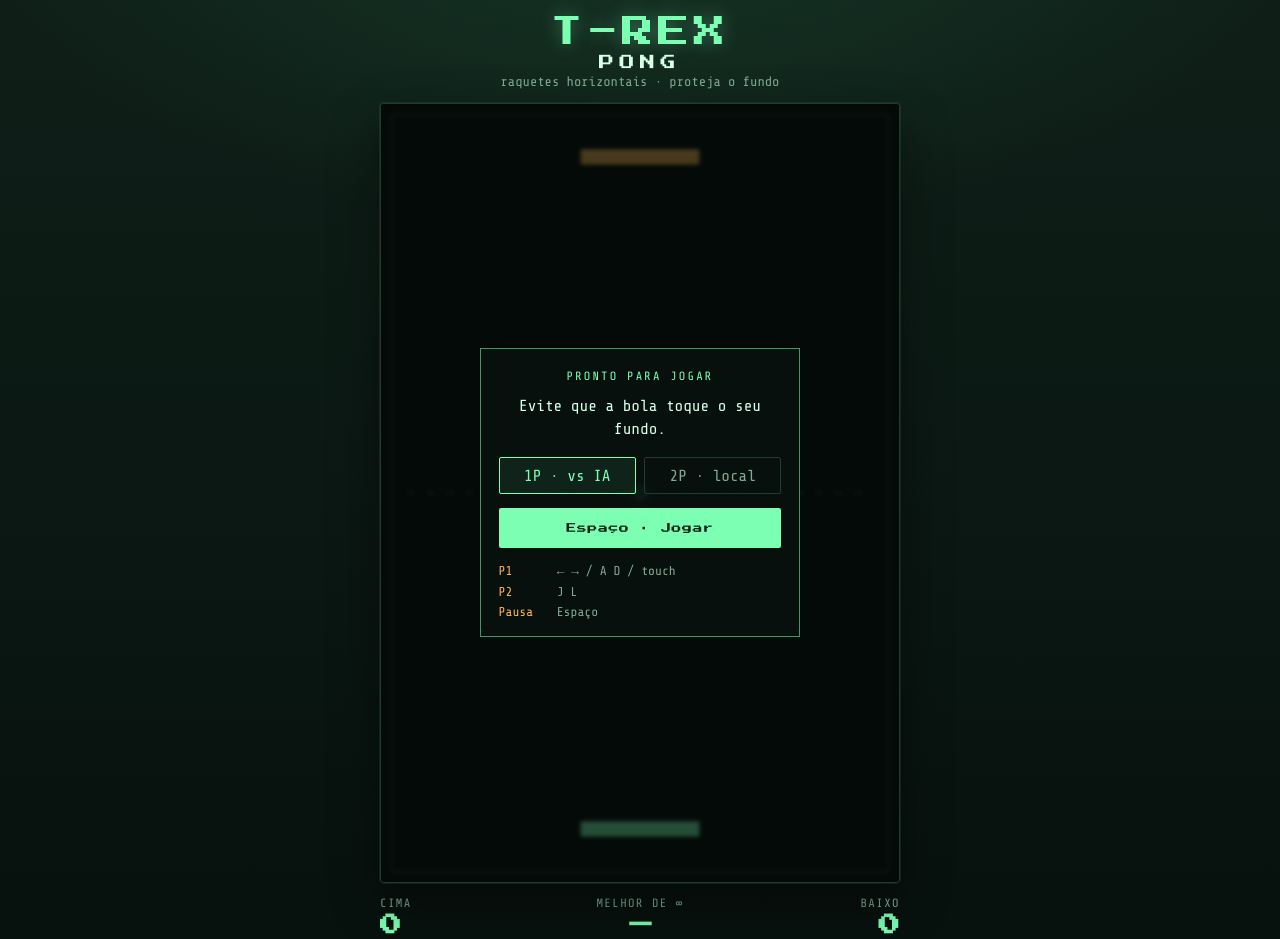
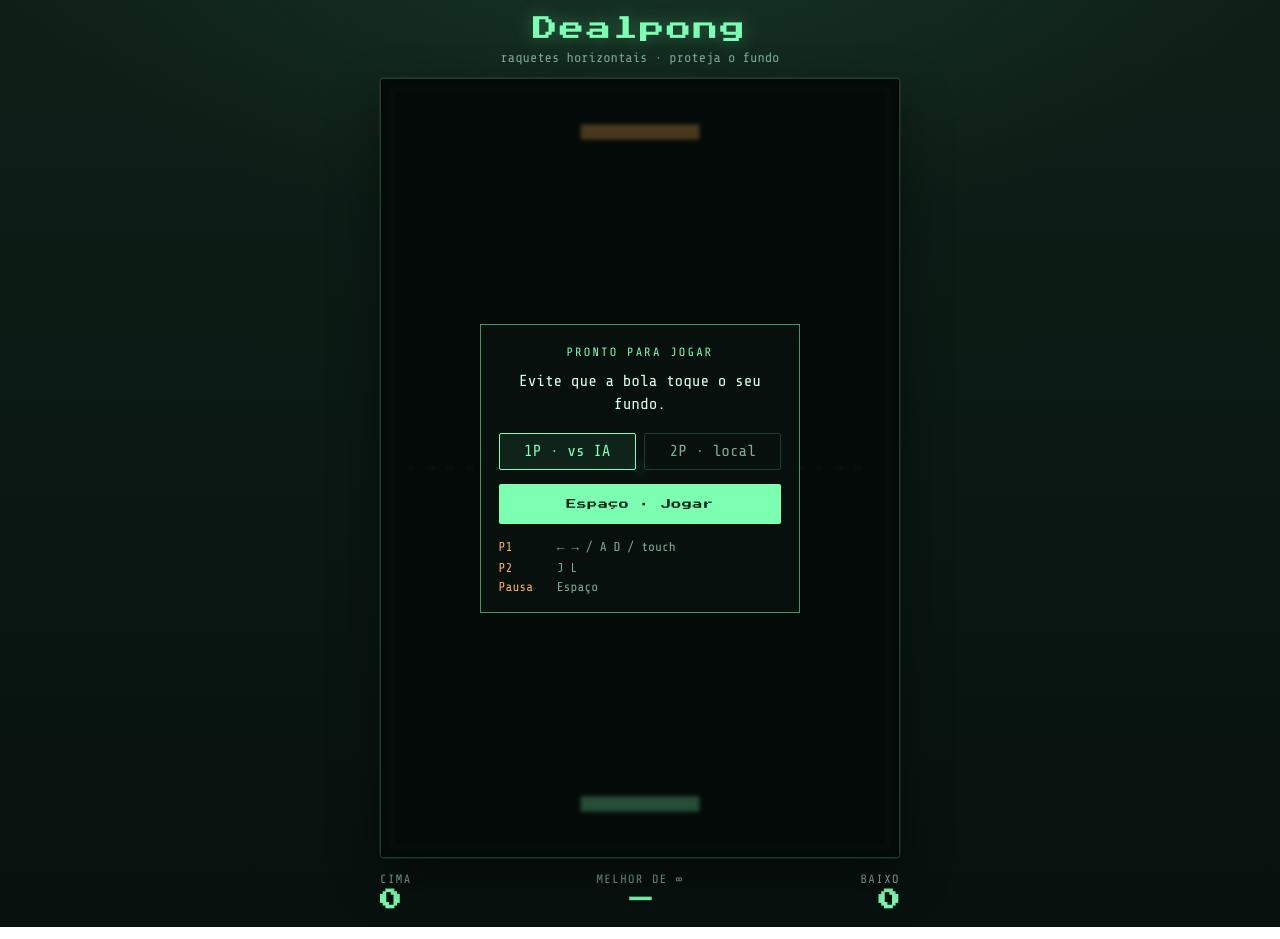
Before and after one commit to MaimoneTec/dealpong, a plain HTML site: page public/index.html in a window 1280 px wide. Drawn offline with nearby package versions, Linux system fonts and the light colour scheme.

Commit message:
Rename game branding to Dealpong

```diff
--- a/public/index.html
+++ b/public/index.html
@@ -4,7 +4,7 @@
     <meta charset="utf-8" />
     <meta name="viewport" content="width=device-width, initial-scale=1, viewport-fit=cover" />
     <meta name="theme-color" content="#0b1210" />
-    <title>T-REX Pong</title>
+    <title>Dealpong</title>
     <link rel="preconnect" href="https://fonts.googleapis.com" />
     <link rel="preconnect" href="https://fonts.gstatic.com" crossorigin />
     <link
@@ -16,13 +16,12 @@
   <body>
     <div class="stage">
       <header class="hud">
-        <p class="brand">T-REX</p>
-        <h1>PONG</h1>
+        <p class="brand">Dealpong</p>
         <p class="tag">raquetes horizontais · proteja o fundo</p>
       </header>
 
       <div class="board-wrap">
-        <canvas id="game" width="480" height="720" aria-label="Campo do T-REX Pong"></canvas>
+        <canvas id="game" width="480" height="720" aria-label="Campo do Dealpong"></canvas>
 
         <div id="overlay" class="overlay" role="dialog" aria-modal="true">
           <div class="panel">
--- a/public/style.css
+++ b/public/style.css
@@ -45,23 +45,14 @@ body {
 .brand {
   margin: 0;
   font-family: "Press Start 2P", system-ui, sans-serif;
-  font-size: clamp(1.4rem, 5vw, 2rem);
-  letter-spacing: 0.12em;
+  font-size: clamp(1.1rem, 4.2vw, 1.55rem);
+  letter-spacing: 0.08em;
   color: var(--glow);
   text-shadow: 0 0 18px rgba(125, 255, 179, 0.35);
 }
 
-.hud h1 {
-  margin: 0.45rem 0 0.25rem;
-  font-family: "Press Start 2P", system-ui, sans-serif;
-  font-size: clamp(0.7rem, 2.4vw, 0.95rem);
-  font-weight: 400;
-  letter-spacing: 0.35em;
-  color: var(--ink);
-}
-
 .tag {
-  margin: 0;
+  margin: 0.55rem 0 0;
   color: var(--muted);
   font-size: 0.85rem;
 }
```
Also changed, not shown: README.md, 1 other file.
